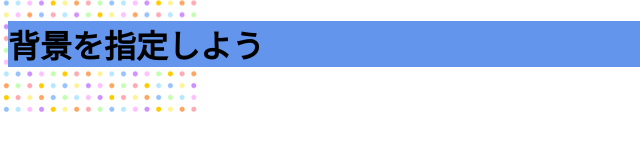
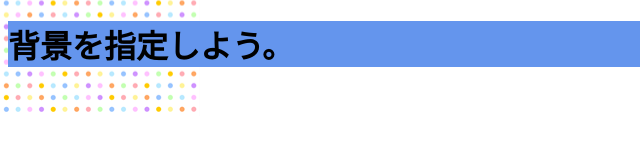
Before and after one commit to RYOTA2528/PraivateStudy, a plain HTML site: page css-basic/background.html in a window 1280 px wide. Shown: the full height of the page, 0-640 px from the left. Drawn offline with Linux system fonts and the light colour scheme.

Commit message:
【ADD】GitPushTest

```diff
--- a/css-basic/background.html
+++ b/css-basic/background.html
@@ -23,6 +23,6 @@
   </style>
 </head>
 <body>
-  <h1>背景を指定しよう</h1>
+  <h1>背景を指定しよう。</h1>
 </body>
 </html>
```
